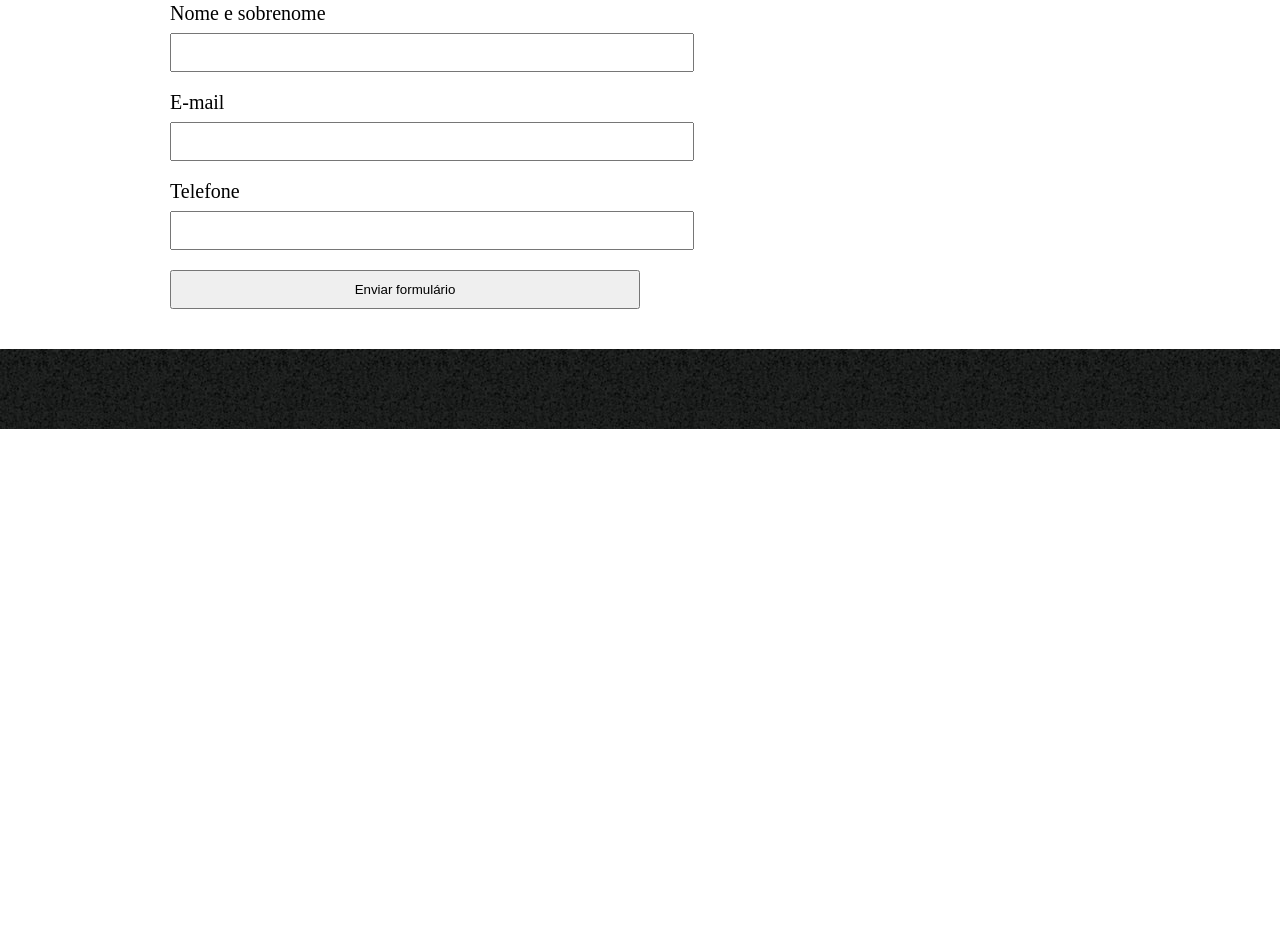
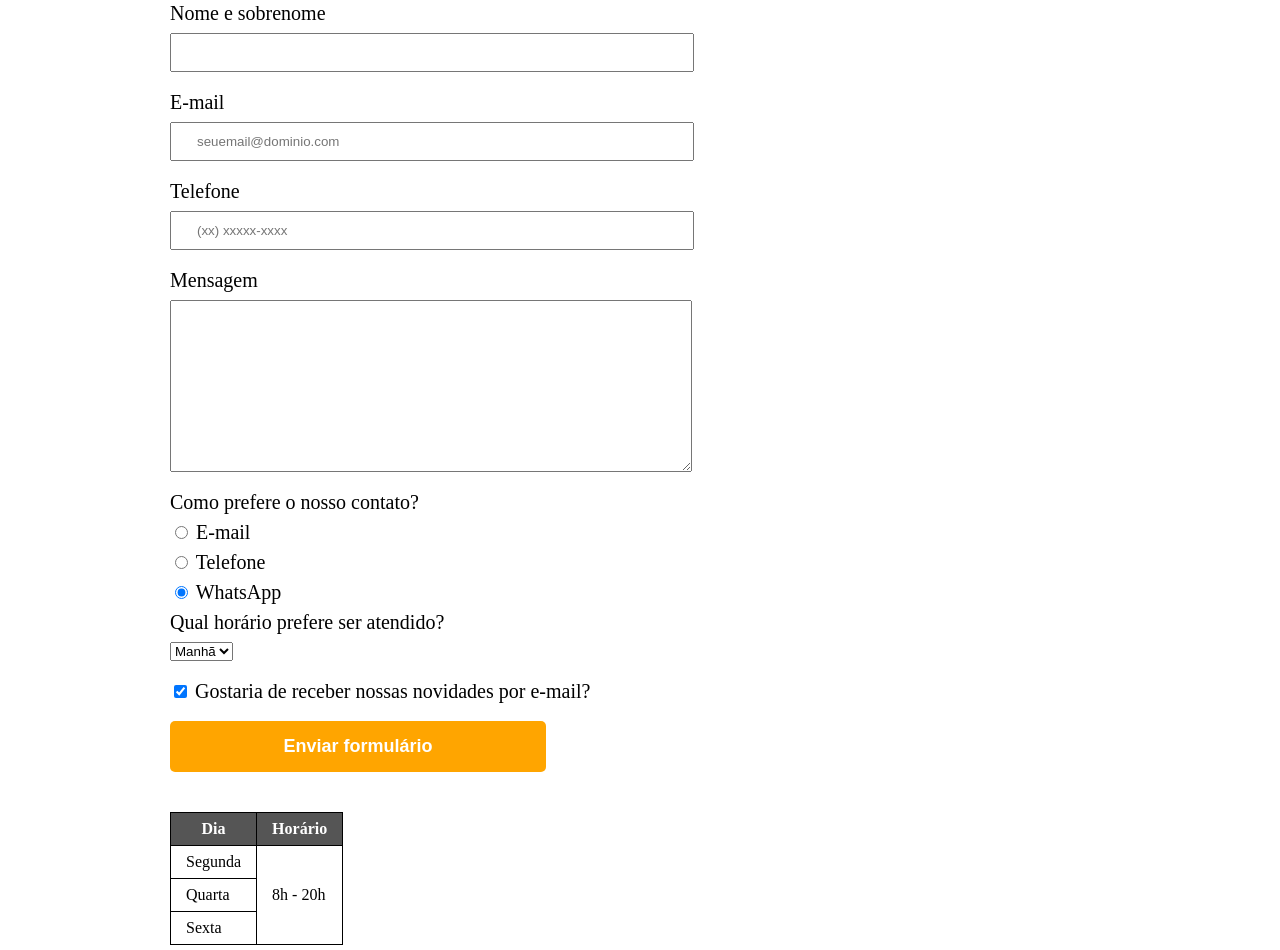
Before and after one commit to nayarawatanuki/HTML5.CSS3.PART3_PAGE, a plain HTML site: page contact.html in a window 1280 px wide. Shown: the part 330-1280 px from the top of the page. Before the commit the page ends 800 px from the top, so only its background shows below. Drawn offline with Linux system fonts and the light colour scheme.

Commit message:
complete

```diff
--- a/contact.html
+++ b/contact.html
@@ -11,7 +11,7 @@
     <body>
         <header>
             <div class="box">
-                <h1><img src="./images/logo.png"></h1>
+                <h1><img src="./images/logo.png" alt="Logo da Barbearia Alura"></h1>
 
                 <nav>
                     <ul>
@@ -26,18 +26,66 @@
         <main>
             <form>
                 <label for="fullname">Nome e sobrenome</label>
-                <input type="text" id="fullname"/>
+                <input type="text" id="fullname" class="input-standard" required/>
 
                 <label for="e-mail">E-mail</label>
-                <input type="text" id="e-mail"/>
+                <input type="email" id="e-mail" class="input-standard" placeholder="seuemail@dominio.com" required/>
 
                 <label for="phone">Telefone</label>
-                <input type="number" id="phone"/>
+                <input type="tel" id="phone" class="input-standard" placeholder="(xx) xxxxx-xxxx" required/>
 
-                <input type="submit" value="Enviar formulário"/>
+                <label for="message">Mensagem</label>
+                <textarea cols="70" rows="10" id="message" class="input-standard" required></textarea>
+
+                <fieldset>
+                    <legend>Como prefere o nosso contato?</legend>
+                    <label for="radio-email"><input type="radio" name="contact" value="e-mail" id="radio-email"/> E-mail</label>
+
+                    <label for="radio-phone"><input type="radio" name="contact" value="phone" id="radio-phone"/> Telefone</label>
+
+                    <label for="radio-whatsapp"><input type="radio" name="contact" value="whatsapp" id="radio-whatsapp" checked/> WhatsApp</label>
+                </fieldset>
+
+                <fieldset>
+                    <legend>Qual horário prefere ser atendido?</legend>
+                    <select>
+                        <option>Manhã</option>
+                        <option>Tarde</option>
+                        <option>Noite</option>
+                    </select>
+                </fieldset>
+
+                <label class="label-checkbox"><input type="checkbox" checked/> Gostaria de receber nossas novidades por e-mail?</label>
+
+                <input type="submit" value="Enviar formulário" class="submit"/>
             </form>
+
+            <table>
+                <thead>
+                    <tr>
+                        <th>Dia</th>
+                        <th>Horário</th>
+                    </tr>
+                </thead>
+
+                <tbody>
+                    <tr>
+                        <td>Segunda</td>
+                        <td rowspan="3">8h - 20h</td>
+                    </tr>
+                    <tr>
+                        <td>Quarta</td>
+                    </tr>
+                    <tr>
+                        <td>Sexta</td>
+                    </tr>
+                </tbody>
+            </table>
         </main>
 
-        <footer></footer>
+        <footer>
+            <img src="./images/logo-branco.png" alt="Logo da Barbearia Alura">
+            <p class="copyright">&copy; Copyright Barbearia Alura - 2019</p>
+        </footer>
     </body>
 </html>
--- a/style.css
+++ b/style.css
@@ -88,17 +88,55 @@ form {
     margin: 40px 0;
 }
 
-form label {
+form label, form legend {
     display: block;
     font-size: 20px;
     margin: 0 0 10px;
 }
 
-form input {
+.input-standard {
     width: 50%;
     display: block;
     margin: 0 0 20px;
     padding: 10px 25px;
+}
+
+.label-checkbox {
+    margin: 20px 0;
+}
+
+.submit {
+    width: 40%;
+    border: none;
+    color: white;
+    padding: 15px 0;
+    cursor: pointer;
+    font-size: 18px;
+    font-weight: bold;
+    border-radius: 5px;
+    transition: 1s all;
+    background: orange;
+}
+
+.submit:hover {
+    transform: scale(1.2);
+    background: darkorange;
+}
+
+table {
+    margin: 20px 0 40px;
+}
+
+thead {
+    background: #555555;
+    font-weight: bold;
+    color: #FFFFFF;
+}
+
+td, th {
+    border: 1px solid #000000;
+    vertical-align: middle;
+    padding: 8px 15px;
 }
 
 footer {
```
Also changed, not shown: products.html (+2 -2 lines).
